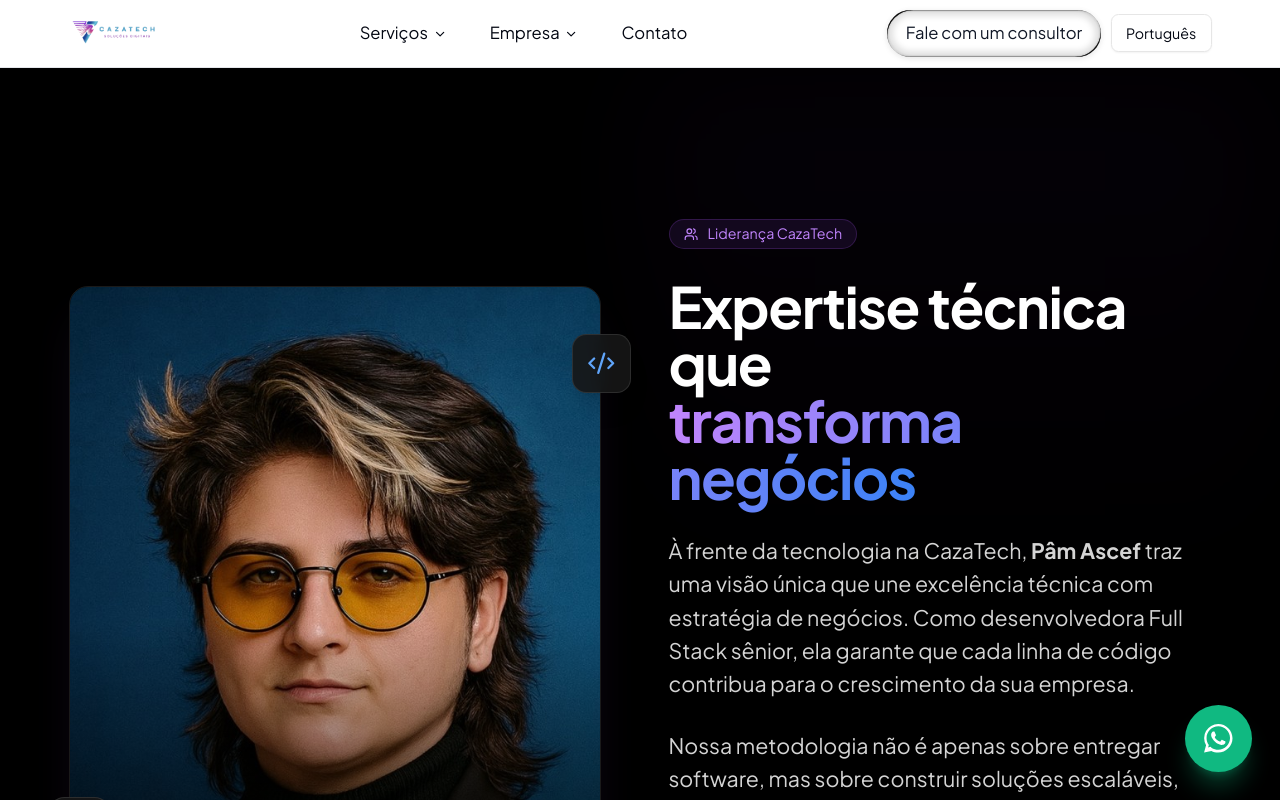
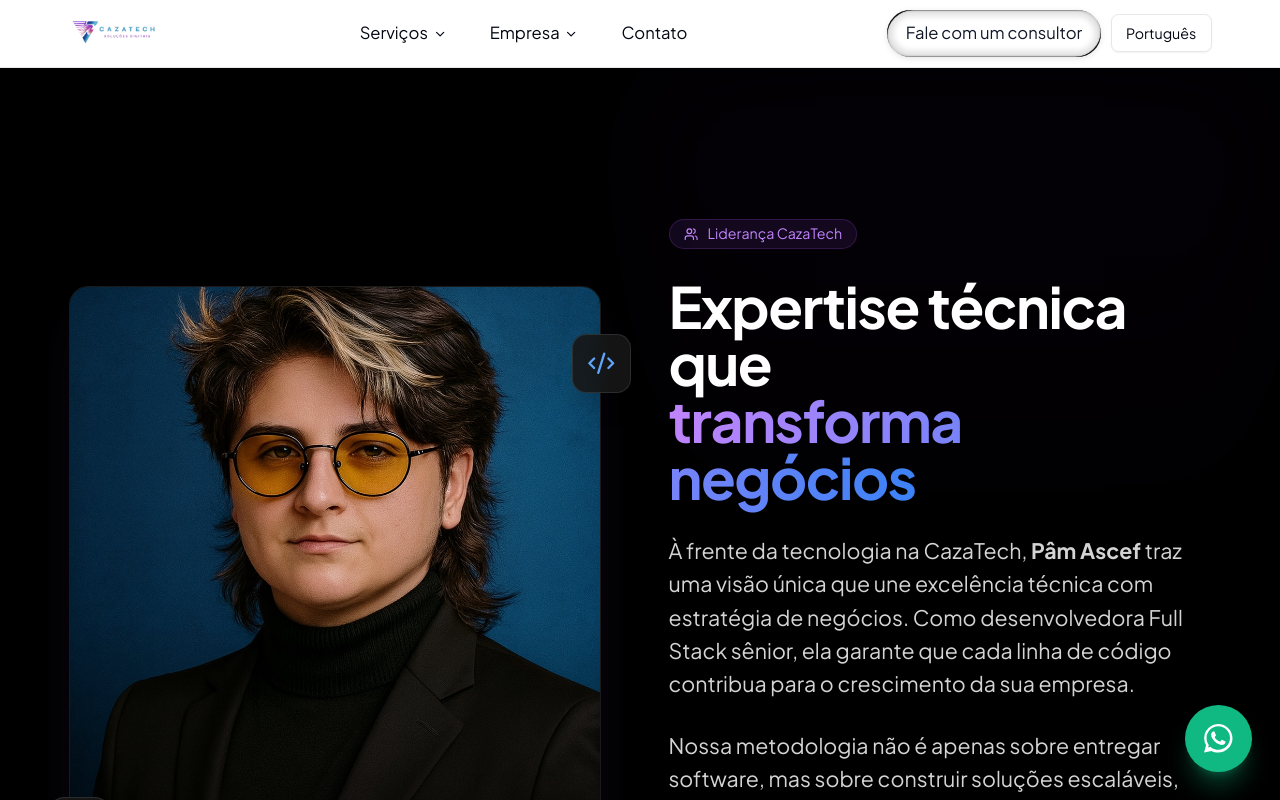
Before and after one commit to ascef182/cazatech-new, a Next.js app: page /consultoria in a window 1280 px wide. Shown: the top 800 px of the page. Built offline with nearby package versions, Linux system fonts and the light colour scheme.

Commit message:
feat: ajust for my photo extension

```diff
--- a/src/components/consultoria/LeadershipSection.tsx
+++ b/src/components/consultoria/LeadershipSection.tsx
@@ -24,7 +24,7 @@ export default function LeadershipSection() {
             <div className="relative w-full aspect-[4/5] max-w-md mx-auto lg:mx-0 rounded-2xl overflow-hidden border border-white/10 shadow-2xl shadow-purple-500/10">
               {/* Placeholder image - Replace with Pam's photo */}
               <Image
-                src="/images/pam-cazarini.jfif"
+                src="/images/pam-cazarini.png"
                 alt="Pâm Ascef - Liderança Técnica"
                 fill
                 className="object-cover hover:scale-105 transition-transform duration-700"
```
Also changed, not shown: public/images/pam-cazarini.jfif (deleted), public/images/pam-cazarini.png (added).
